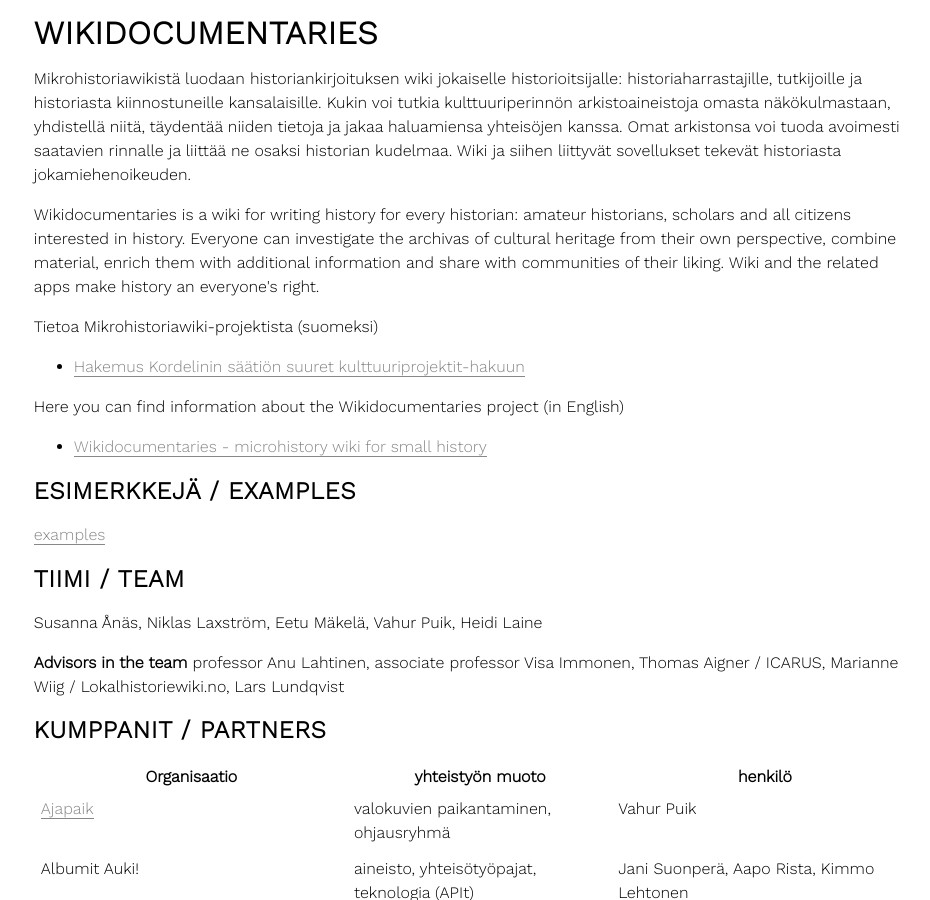
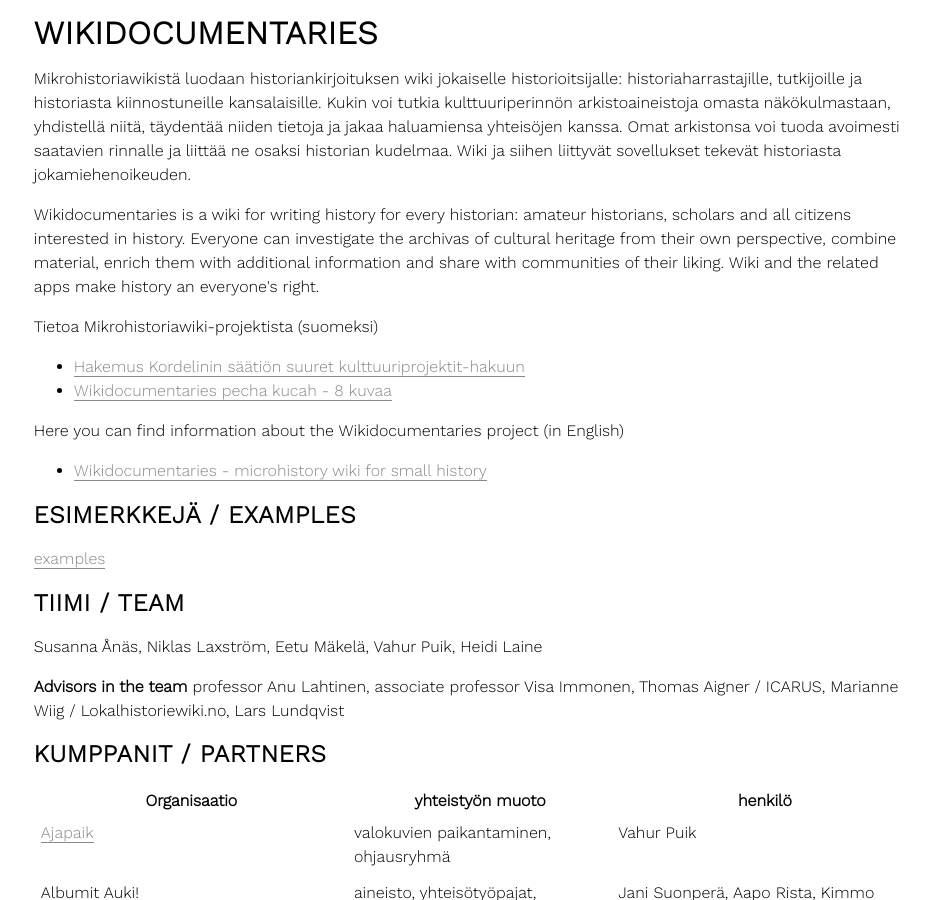
Before and after one commit to Wikidocumentaries/wikidocumentaries.github.io, a Jekyll site: the page built from index.html, in a window 1280 px wide and 900 px high. Shown: the whole window, without its empty margins (227-1157 px from the left). Built offline with Jekyll 4.4.1, drawn with Linux system fonts in a browser that asks for light colours.

Commit message:
Update index.html

```diff
--- a/index.html
+++ b/index.html
@@ -10,6 +10,7 @@
 <p>Tietoa Mikrohistoriawiki-projektista (suomeksi)</p>
 <ul>
   <li><a href="https://docs.google.com/document/d/1B5ETmiFi2se2sGqlR_NsoXU4lth3LfX2SEIV-m2rNiM/edit">Hakemus Kordelinin säätiön suuret kulttuuriprojektit-hakuun</a></li>
+  <li><a href="https://docs.google.com/presentation/d/1F46_hbw05gLJIg7xhvLbDMTR4jRP1N_AXftlY97xe1Y/edit#slide=id.g2209222805_0_13">Wikidocumentaries pecha kucah - 8 kuvaa</a></li>
 </ul>
 <p>Here you can find information about the Wikidocumentaries project (in English)</p>
 <ul>
```
